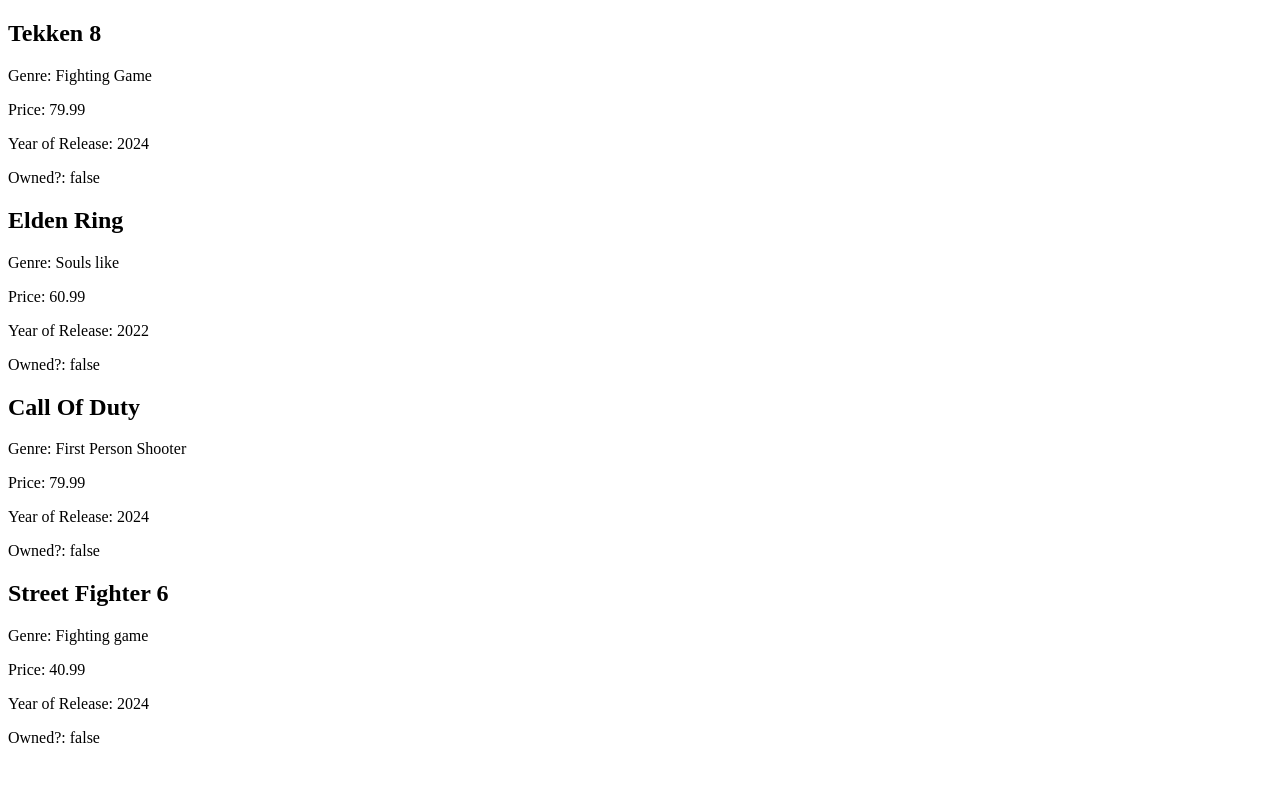
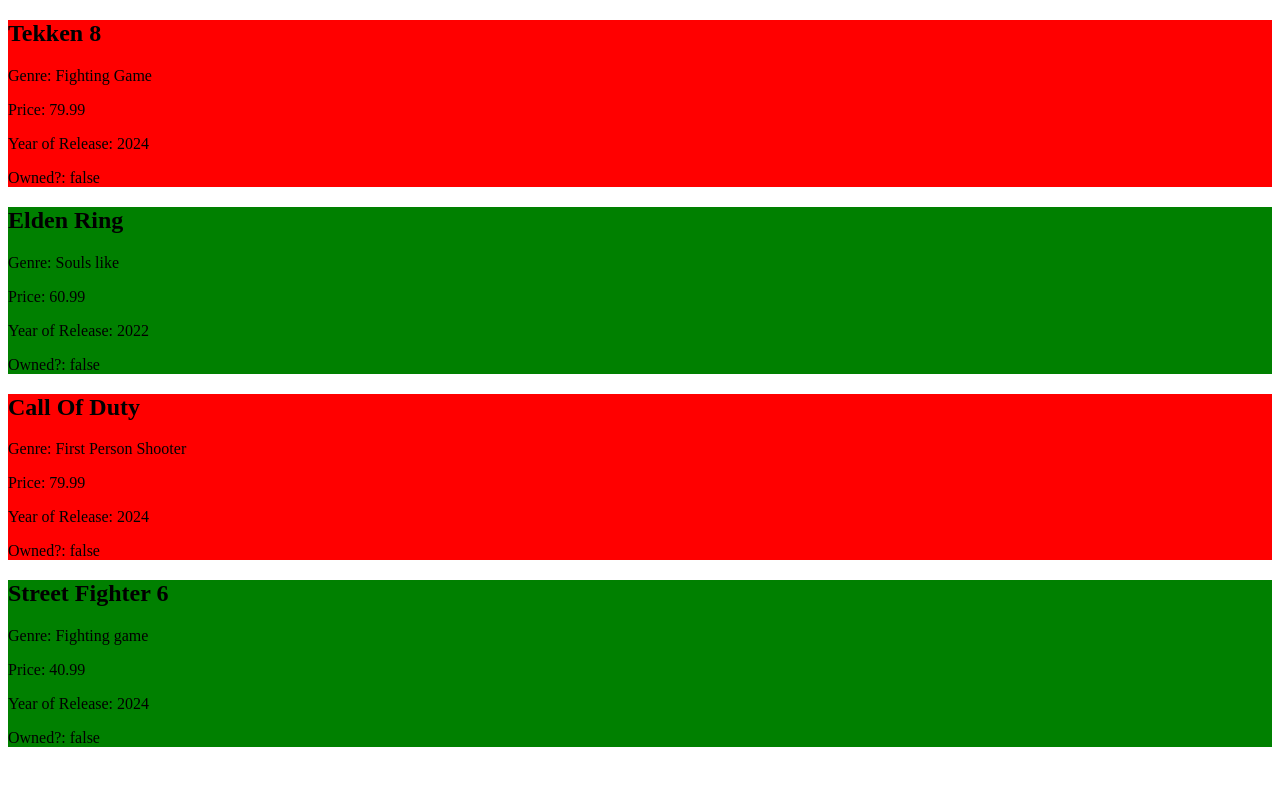
Before and after one commit to Cnoble05/colton_noble_Learning_Angular, an Angular app: page / in a window 1280 px wide. Shown: the top 786 px of the page. Built offline with nearby package versions, Linux system fonts and the light colour scheme.

Commit message:
added for loop to iterate through array list and print them into screen + added more css

```diff
--- a/src/app/video-game-list-item/video-game-list-item.component.ts
+++ b/src/app/video-game-list-item/video-game-list-item.component.ts
@@ -9,4 +9,5 @@
 })
 export class VideoGameListItemComponent {
   @Input() VideoGame!: VideoGames;
+
 }
--- a/src/app/video-game-list/video-game-list.component.css
+++ b/src/app/video-game-list/video-game-list.component.css
@@ -1,3 +1,12 @@
 .video-game-item {
   border: 2px solid black;
 }
+.odd{
+  background-color: green;
+  display: block;
+}
+
+.even{
+  background-color: red;
+  display: block;
+}
--- a/src/app/video-game-list/video-game-list.component.html
+++ b/src/app/video-game-list/video-game-list.component.html
@@ -1,4 +1 @@
-<app-video-game-list-item [VideoGame] = "VideoGame1"> </app-video-game-list-item>
-<app-video-game-list-item [VideoGame] = "VideoGame2"> </app-video-game-list-item>
-<app-video-game-list-item [VideoGame] = "VideoGame3"> </app-video-game-list-item>
-<app-video-game-list-item [VideoGame] = "VideoGame4"> </app-video-game-list-item>
+<app-video-game-list-item *ngFor="let VideoGame of VideoGameList; let index = index" [VideoGame]="VideoGame" [ngClass]="{'even': index % 2 === 0, 'odd': index % 2 !== 0}"></app-video-game-list-item>
--- a/src/app/video-game-list/video-game-list.component.ts
+++ b/src/app/video-game-list/video-game-list.component.ts
@@ -1,19 +1,24 @@
 import { Component } from '@angular/core';
 import { VideoGames } from '../Shared/Modules/VideoGames';
-import {VideoGameListItemComponent} from "../video-game-list-item/video-game-list-item.component"; // Make sure this path is correct.
+import {VideoGameListItemComponent} from "../video-game-list-item/video-game-list-item.component";
+import {NgClass, NgForOf} from "@angular/common"; // Make sure this path is correct.
 
 @Component({
   selector: 'app-video-game-list',
   templateUrl: './video-game-list.component.html',
   standalone: true,
   imports: [
-    VideoGameListItemComponent
+    VideoGameListItemComponent,
+    NgClass,
+    NgForOf
   ],
   styleUrls: ['./video-game-list.component.css']
 })
 export class VideoGameListComponent {
-  VideoGame1: VideoGames = { price: 79.99, title: "Tekken 8", genre: "Fighting Game", yearOfRelease: 2024, Owned: false };
-  VideoGame2: VideoGames = { price: 60.99, title: "Elden Ring", genre: "Souls like", yearOfRelease: 2022, Owned: false };
-  VideoGame3: VideoGames = { price: 79.99, title: "Call Of Duty", genre: "First Person Shooter", yearOfRelease: 2024, Owned: false };
-  VideoGame4: VideoGames = { price: 40.99, title: "Street Fighter 6", genre: "Fighting game", yearOfRelease: 2024, Owned: false };
+  VideoGameList: VideoGames[] = [
+    { price: 79.99, title: "Tekken 8", genre: "Fighting Game", yearOfRelease: 2024, Owned: false },
+    { price: 60.99, title: "Elden Ring", genre: "Souls like", yearOfRelease: 2022, Owned: false },
+    { price: 79.99, title: "Call Of Duty", genre: "First Person Shooter", yearOfRelease: 2024, Owned: false },
+    { price: 40.99, title: "Street Fighter 6", genre: "Fighting game", yearOfRelease: 2024, Owned: false }
+  ];
 }
```
Also changed, not shown: 1 other file (tests, documents, lock files or other folders).
